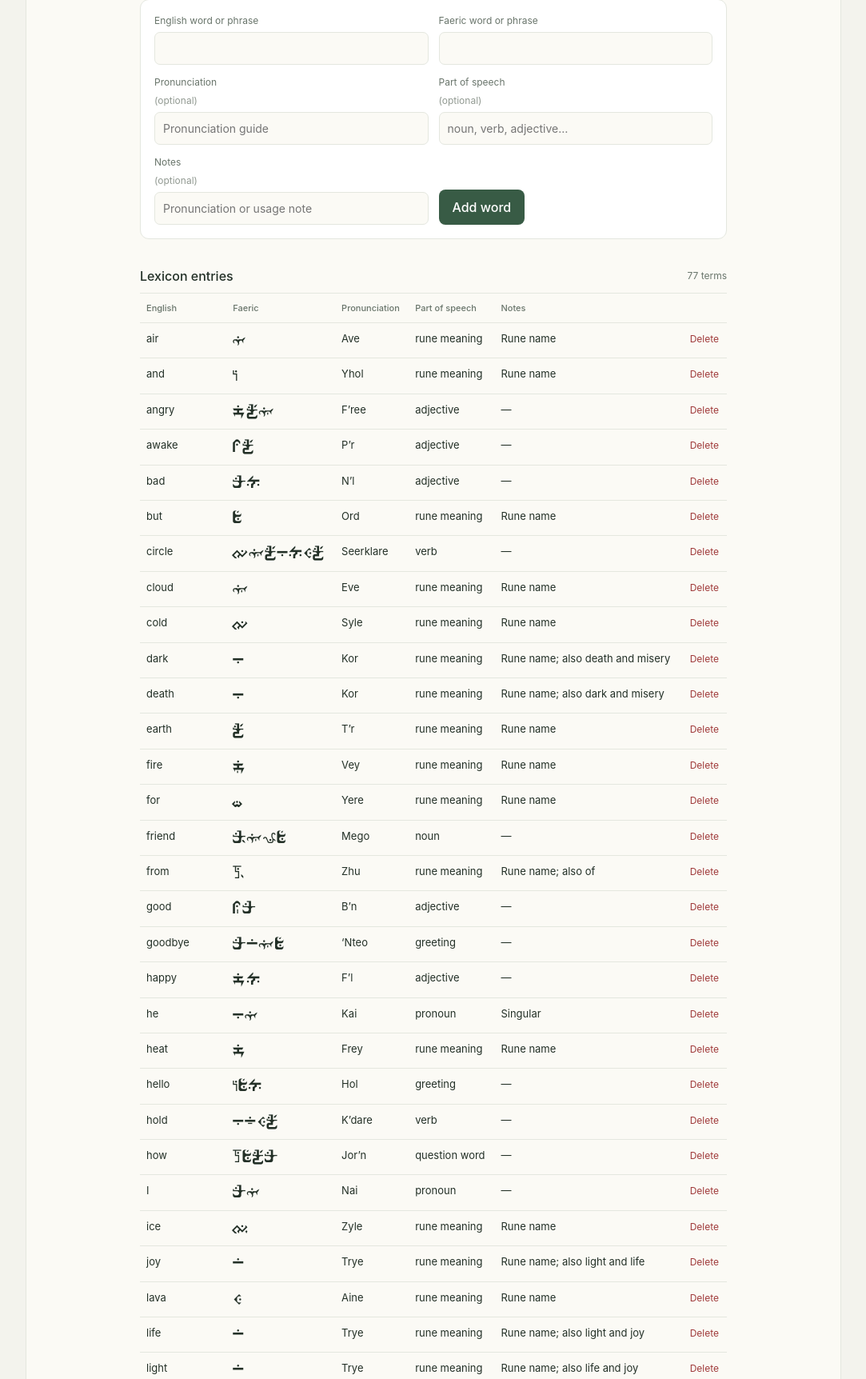
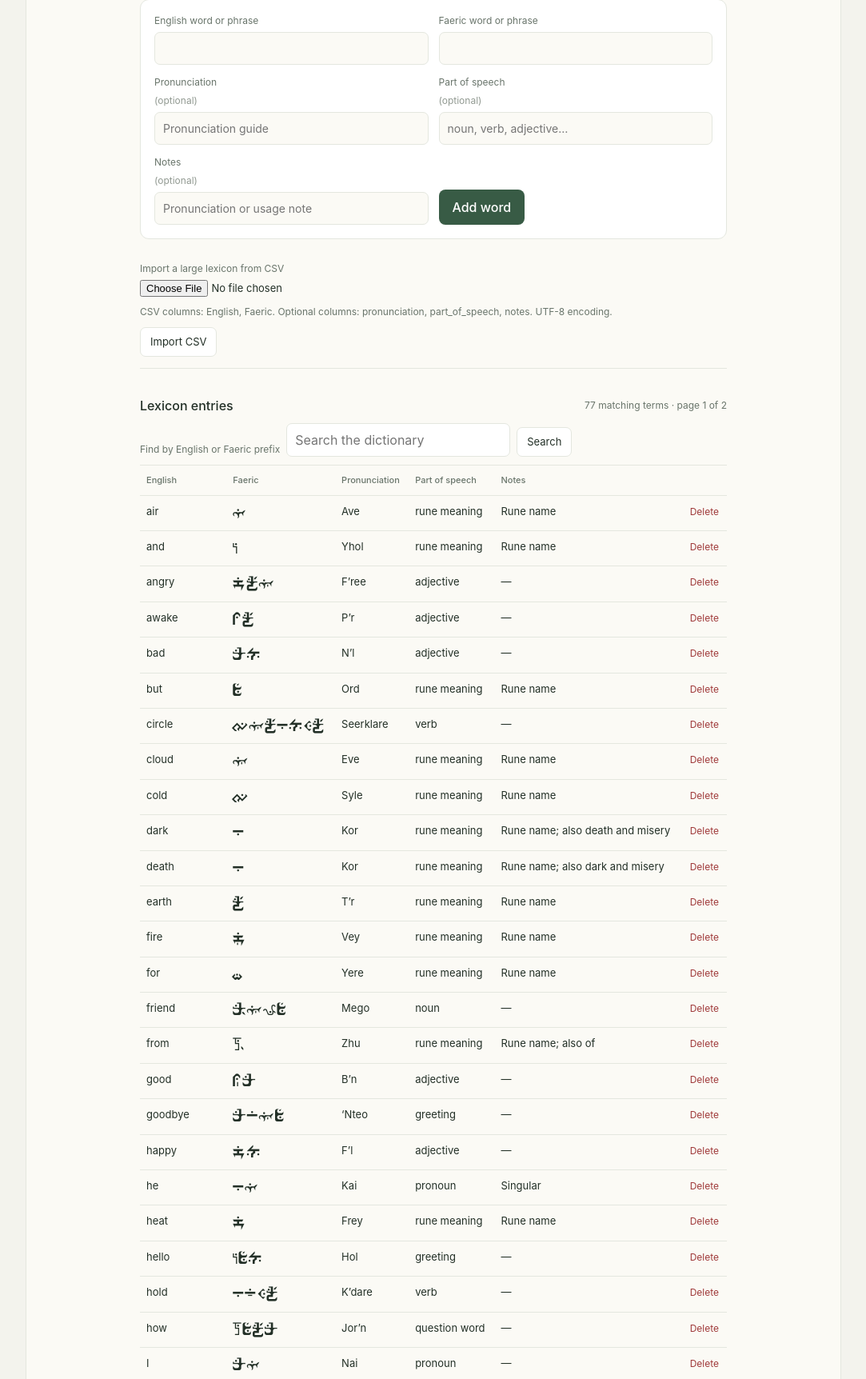
Before and after one commit to CobaltTarantula/final_project, a Flask app: page /dictionary in a window 1280 px wide. Shown: the part 196-1920 px from the top of the page at 80% size, without its empty margins (98-1181 px from the left). Run offline with Flask 3, Linux system fonts and the light colour scheme; data comes from the database, SQL or seed files in the repository.

Commit message:
Scaling for large lexicons, pagination of dictionary, allow for lexicon imports? | 0.5

```diff
--- a/app.py
+++ b/app.py
@@ -1,5 +1,7 @@
 """A small local English/Faeric translator backed by SQLite."""
 
+import csv
+import io
 import re
 import sqlite3
 import unicodedata
@@ -12,6 +14,8 @@ ROOT = Path(__file__).resolve().parent
 DATABASE = ROOT / "instance" / "faeric.sqlite3"
 TOKEN_RE = re.compile(r"\w+|[^\w\s]+|\s+", re.UNICODE)
 MAX_TEXT_LENGTH = 500
+LEXICON_PAGE_SIZE = 50
+LEXICON_LOOKUP_BATCH_SIZE = 500
 
 # Transcribed from sources/Fae Rune Pronunciation Guide and Dictionary.docx.
 # The Faeric spellings are the document's Latin-keyboard rune transcriptions.
@@ -154,6 +158,11 @@ def initialize_db():
             name TEXT NOT NULL
         );
 
+        CREATE TABLE IF NOT EXISTS app_metadata (
+            key TEXT PRIMARY KEY,
+            value TEXT NOT NULL
+        );
+
         CREATE TABLE IF NOT EXISTS lexicon_entries (
             id INTEGER PRIMARY KEY AUTOINCREMENT,
             english TEXT NOT NULL,
@@ -234,10 +243,30 @@ def initialize_db():
         )
         db.execute("DROP TABLE lexicon_entries")
         db.execute("ALTER TABLE lexicon_entries_new RENAME TO lexicon_entries")
-    for entry in db.execute("SELECT id, english, faeric FROM lexicon_entries").fetchall():
+    normalization_version = db.execute(
+        "SELECT value FROM app_metadata WHERE key = 'lexicon_normalization_version'"
+    ).fetchone()
+    if normalization_version is None or normalization_version["value"] != "2":
+        last_id = 0
+        while True:
+            batch = db.execute(
+                "SELECT id, english, faeric FROM lexicon_entries "
+                "WHERE id > ? ORDER BY id LIMIT 2000",
+                (last_id,),
+            ).fetchall()
+            if not batch:
+                break
+            db.executemany(
+                "UPDATE lexicon_entries SET english_norm = ?, faeric_norm = ? WHERE id = ?",
+                [
+                    (normalize_english(row["english"]), normalize_faeric(row["faeric"]), row["id"])
+                    for row in batch
+                ],
+            )
+            last_id = batch[-1]["id"]
         db.execute(
-            "UPDATE lexicon_entries SET english_norm = ?, faeric_norm = ? WHERE id = ?",
-            (normalize_english(entry["english"]), normalize_faeric(entry["faeric"]), entry["id"]),
+            "INSERT OR REPLACE INTO app_metadata(key, value) "
+            "VALUES ('lexicon_normalization_version', '2')"
         )
     # Update the original source entry in databases initialized before the user
     # changed the Faeric form for "no" from ni / Nai to Mai.
@@ -259,6 +288,18 @@ def initialize_db():
     db.execute(
         "CREATE UNIQUE INDEX IF NOT EXISTS idx_lexicon_pair "
         "ON lexicon_entries(english_norm, faeric_norm)"
+    )
+    db.execute(
+        "CREATE INDEX IF NOT EXISTS idx_lexicon_english_norm "
+        "ON lexicon_entries(english_norm, id)"
+    )
+    db.execute(
+        "CREATE INDEX IF NOT EXISTS idx_lexicon_faeric_norm "
+        "ON lexicon_entries(faeric_norm, id)"
+    )
+    db.execute(
+        "CREATE INDEX IF NOT EXISTS idx_lexicon_pos_faeric "
+        "ON lexicon_entries(part_of_speech, faeric_norm)"
     )
 
     rule_columns = {row["name"] for row in db.execute("PRAGMA table_info(language_rules)")}
@@ -301,6 +342,10 @@ def initialize_db():
                )""",
             (tense.title(), tense, prefix, suffix, description, tense),
         )
+    db.execute(
+        "INSERT OR IGNORE INTO app_metadata(key, value) "
+        "SELECT 'lexicon_entry_count', CAST(COUNT(*) AS TEXT) FROM lexicon_entries"
+    )
     db.commit()
     db.close()
 
@@ -349,6 +394,111 @@ def find_english_verb(word, verb_entries, allow_past=False):
                 if candidate == row["english_norm"]:
                     return row, "past"
     return None, None
+
+
+def english_verb_lookup_candidates(word):
+    """Return likely English lemmas needed to recognize common inflections."""
+    normalized = normalize_english(word)
+    candidates = {normalized}
+    if normalized.endswith("s"):
+        candidates.add(normalized[:-1])
+        if normalized.endswith("es"):
+            candidates.add(normalized[:-2])
+    for lemma, past_form in IRREGULAR_PAST_FORMS.items():
+        if normalized == past_form:
+            candidates.add(lemma)
+    if normalized.endswith("ed"):
+        stem = normalized[:-2]
+        candidates.update((stem, stem + "e", normalized[:-1]))
+        if len(stem) > 1 and stem[-1] == stem[-2]:
+            candidates.add(stem[:-1])
+        if stem.endswith("i"):
+            candidates.add(stem[:-1] + "y")
+    return candidates
+
+
+def candidate_lexicon_keys(text, direction, rules):
+    """Build bounded lookup keys from the input, including possible phrases."""
+    pieces = TOKEN_RE.findall(text)
+    word_positions = [index for index, piece in enumerate(pieces) if piece.isalnum()]
+    normalize = normalize_english if direction == "en_to_fae" else normalize_faeric
+    keys = set()
+
+    for position_index, start in enumerate(word_positions):
+        word = pieces[start]
+        normalized_word = normalize(word)
+        keys.add(normalized_word)
+
+        if direction == "en_to_fae":
+            keys.update(english_verb_lookup_candidates(word))
+
+        for rule in rules:
+            source_suffix = (
+                rule["source_suffix"] if direction == "en_to_fae" else rule["target_suffix"]
+            )
+            suffix = normalize(source_suffix)
+            if suffix and normalized_word.endswith(suffix) and len(normalized_word) > len(suffix):
+                keys.add(normalized_word[:-len(suffix)])
+
+        # Dictionary entries may be words or phrases. Candidate phrases are
+        # drawn only from the submitted text, never from the whole lexicon.
+        for end in word_positions[position_index:]:
+            phrase = "".join(pieces[start:end + 1])
+            if len(phrase) > 120:
+                break
+            keys.add(normalize(phrase))
+
+    return keys
+
+
+def fetch_lexicon_entries(db, field, keys):
+    """Fetch only indexed lexicon keys present in this translation request."""
+    if field not in {"english_norm", "faeric_norm"}:
+        raise ValueError("Unsupported lexicon lookup field")
+    rows_by_id = {}
+    key_list = list(keys)
+    for start in range(0, len(key_list), LEXICON_LOOKUP_BATCH_SIZE):
+        batch = key_list[start:start + LEXICON_LOOKUP_BATCH_SIZE]
+        placeholders = ",".join("?" for _ in batch)
+        query = f"SELECT * FROM lexicon_entries WHERE {field} IN ({placeholders}) ORDER BY id"
+        for row in db.execute(query, batch):
+            rows_by_id[row["id"]] = row
+    return sorted(rows_by_id.values(), key=lambda row: row["id"])
+
+
+def lookup_entries_for_translation(db, text, direction, rules, conjugations):
+    """Look up matching words and phrases without loading the full dictionary."""
+    field = "english_norm" if direction == "en_to_fae" else "faeric_norm"
+    keys = candidate_lexicon_keys(text, direction, rules)
+
+    pronouns = []
+    if direction == "fae_to_en":
+        # Pronoun forms are needed to split fused Faeric conjugations into their
+        # pronoun and verb parts. This is a small indexed category, not the lexicon.
+        pronouns = db.execute(
+            "SELECT * FROM lexicon_entries WHERE part_of_speech = 'pronoun'"
+        ).fetchall()
+        pieces = TOKEN_RE.findall(text)
+        for piece in pieces:
+            if not piece.isalnum():
+                continue
+            normalized = normalize_faeric(piece)
+            for pronoun in pronouns:
+                for rule in conjugations:
+                    prefix = normalize_faeric(rule["prefix"] + pronoun["faeric"])
+                    suffix = normalize_faeric(rule["suffix"])
+                    if normalized.startswith(prefix) and (not suffix or normalized.endswith(suffix)):
+                        suffix_length = len(suffix) if suffix else 0
+                        end = len(normalized) - suffix_length if suffix_length else len(normalized)
+                        verb_key = normalized[len(prefix):end]
+                        if verb_key:
+                            keys.add(verb_key)
+
+    entries = fetch_lexicon_entries(db, field, keys)
+    if pronouns:
+        found_ids = {row["id"] for row in entries}
+        entries.extend(row for row in pronouns if row["id"] not in found_ids)
+    return entries
 
 
 def preferred_entry(rows, direction):
@@ -468,7 +618,7 @@ def translate_text(text, direction, entries, rules, conjugations):
         raw_pieces = TOKEN_RE.findall(text)
         conjugated_forms = {}
         # Recognize the source conjugation templates in reverse.
-        for index, piece in enumerate(raw_pieces):
+        for piece in raw_pieces:
             if not piece.isalnum():
                 continue
             normalized = normalize_faeric(piece)
@@ -484,11 +634,11 @@ def translate_text(text, direction, entries, rules, conjugations):
                         form = normalize_faeric(form)
                         if normalized == form:
                             english_verb = english_verb_form(verb["english"], rule["tense"])
-                            conjugated_forms[index] = pronoun["english"] + " " + english_verb
+                            conjugated_forms[normalized] = pronoun["english"] + " " + english_verb
                             break
-                    if index in conjugated_forms:
+                    if normalized in conjugated_forms:
                         break
-                if index in conjugated_forms:
+                if normalized in conjugated_forms:
                     break
 
     # Match saved multiword entries before tokenizing the remaining text.
@@ -522,8 +672,8 @@ def translate_text(text, direction, entries, rules, conjugations):
                 generated_pronunciations.get(normalize_faeric(piece), piece)
             )
             continue
-        if not forward and piece_index in conjugated_forms:
-            translated.append(conjugated_forms[piece_index])
+        if not forward and normalized in conjugated_forms:
+            translated.append(conjugated_forms[normalized])
             continue
         candidates = words.get(normalized, [])
         result = None
@@ -570,12 +720,28 @@ def translate_text(text, direction, entries, rules, conjugations):
 
 def page_data():
     db = get_db()
+    entry_count = db.execute(
+        "SELECT value FROM app_metadata WHERE key = 'lexicon_entry_count'"
+    ).fetchone()
     return {
-        "entry_count": db.execute("SELECT COUNT(*) FROM lexicon_entries").fetchone()[0],
+        "entry_count": int(entry_count["value"]) if entry_count else 0,
         "rule_count": db.execute(
             "SELECT COUNT(*) FROM language_rules WHERE enabled = 1"
         ).fetchone()[0],
     }
+
+
+def prefix_upper_bound(prefix):
+    """Return the exclusive Unicode sort bound for a BINARY prefix range."""
+    characters = list(prefix)
+    for index in range(len(characters) - 1, -1, -1):
+        codepoint = ord(characters[index])
+        if codepoint < 0x10FFFF:
+            next_codepoint = codepoint + 1
+            if 0xD800 <= next_codepoint <= 0xDFFF:
+                next_codepoint = 0xE000
+            return "".join(characters[:index]) + chr(next_codepoint)
+    return None
 
 
 @app.route("/", methods=["GET", "POST"])
@@ -598,7 +764,6 @@ def translate():
         elif len(original) > MAX_TEXT_LENGTH:
             message = f"Keep phrases to {MAX_TEXT_LENGTH} characters or fewer."
         else:
-            entries = db.execute("SELECT * FROM lexicon_entries").fetchall()
             rules = db.execute(
                 "SELECT * FROM language_rules WHERE enabled = 1 AND kind = 'suffix' ORDER BY id"
             ).fetchall()
@@ -607,6 +772,9 @@ def translate():
             conjugations = db.execute(
                 "SELECT * FROM language_rules WHERE enabled = 1 AND kind = 'conjugation'"
             ).fetchall()
+            entries = lookup_entries_for_translation(
+                db, original, direction, rules, conjugations
+            )
             result, unknown_words, pronunciation = translate_text(
                 original, direction, entries, rules, conjugations
             )
@@ -657,27 +825,160 @@ def dictionary():
                     "VALUES (?, ?, ?, ?, ?, ?, ?)",
                     (english, faeric, normalize_english(english), normalize_faeric(faeric), part_of_speech, notes, pronunciation),
                 )
+                db.execute(
+                    "UPDATE app_metadata SET value = CAST(CAST(value AS INTEGER) + 1 AS TEXT) "
+                    "WHERE key = 'lexicon_entry_count'"
+                )
                 db.commit()
                 return redirect(url_for("dictionary", saved="1"))
             except sqlite3.IntegrityError:
                 message = "That exact English–Faeric pair is already in the lexicon."
 
+    search = request.args.get("q", "").strip()[:120]
+    page = request.args.get("page", default=1, type=int) or 1
+    page = max(1, page)
+    where = ""
+    parameters = []
+    if search:
+        english_prefix = normalize_english(search)
+        faeric_prefix = normalize_faeric(search)
+        english_upper = prefix_upper_bound(english_prefix)
+        faeric_upper = prefix_upper_bound(faeric_prefix)
+        english_clause = "(english_norm >= ? AND english_norm < ?)" if english_upper else "english_norm >= ?"
+        faeric_clause = "(faeric_norm >= ? AND faeric_norm < ?)" if faeric_upper else "faeric_norm >= ?"
+        where = f"WHERE {english_clause} OR {faeric_clause}"
+        parameters.extend((english_prefix, english_upper) if english_upper else (english_prefix,))
+        parameters.extend((faeric_prefix, faeric_upper) if faeric_upper else (faeric_prefix,))
+
+    total_entries = db.execute(
+        f"SELECT COUNT(*) FROM lexicon_entries {where}", parameters
+    ).fetchone()[0]
+    page_count = max(1, (total_entries + LEXICON_PAGE_SIZE - 1) // LEXICON_PAGE_SIZE)
+    page = min(page, page_count)
     entries = db.execute(
-        "SELECT * FROM lexicon_entries ORDER BY english_norm"
+        f"SELECT * FROM lexicon_entries {where} "
+        "ORDER BY english_norm, id LIMIT ? OFFSET ?",
+        [*parameters, LEXICON_PAGE_SIZE, (page - 1) * LEXICON_PAGE_SIZE],
     ).fetchall()
     if request.args.get("saved"):
         message = "Word added to your lexicon."
     if request.args.get("deleted"):
         message = "Word removed from your lexicon."
-    return render_template("dictionary.html", entries=entries, message=message, **page_data())
+    if request.args.get("import_error"):
+        message = request.args.get("import_error", "CSV import failed.")[:200]
+    if request.args.get("imported"):
+        message = (
+            f"Imported {request.args.get('imported')} entries; "
+            f"skipped {request.args.get('skipped', '0')} duplicates and "
+            f"{request.args.get('invalid', '0')} invalid rows."
+        )
+    return render_template(
+        "dictionary.html", entries=entries, message=message, search=search,
+        page=page, page_count=page_count, total_entries=total_entries, **page_data()
+    )
+
+
+@app.post("/dictionary/import")
+def import_dictionary():
+    upload = request.files.get("file")
+    if upload is None or not upload.filename:
+        return redirect(url_for("dictionary", import_error="Choose a CSV file."))
+
+    text_stream = io.TextIOWrapper(upload.stream, encoding="utf-8-sig", newline="")
+    reader = csv.DictReader(text_stream)
+    headers = {name.strip().casefold() for name in (reader.fieldnames or []) if name}
+    if not {"english", "faeric"}.issubset(headers):
+        return redirect(
+            url_for("dictionary", import_error="CSV needs English and Faeric columns.")
+        )
+
+    db = get_db()
+    imported = skipped = invalid = 0
+    batch = []
+    db.execute("BEGIN")
+    try:
+        for source_row in reader:
+            if any(key is None or not isinstance(value, str) for key, value in source_row.items()):
+                invalid += 1
+                continue
+            row = {
+                (key or "").strip().casefold(): (value or "").strip()
+                for key, value in source_row.items()
+            }
+            english = row.get("english", "")
+            faeric = row.get("faeric", "")
+            pronunciation = row.get("pronunciation", "")
+            part_of_speech = row.get("part_of_speech", "")
+            notes = row.get("notes", "")
+            values = (english, faeric, pronunciation, part_of_speech, notes)
+            if not english or not faeric or max(map(len, values)) > 120:
+                invalid += 1
+                continue
+            batch.append(
+                (
+                    english, faeric, normalize_english(english), normalize_faeric(faeric),
+                    part_of_speech, notes, pronunciation,
+                )
+            )
+            if len(batch) >= 1000:
+                before = db.total_changes
+                db.executemany(
+                    """INSERT OR IGNORE INTO lexicon_entries
+                       (english, faeric, english_norm, faeric_norm, part_of_speech, notes, pronunciation)
+                       VALUES (?, ?, ?, ?, ?, ?, ?)""",
+                    batch,
+                )
+                imported += db.total_changes - before
+                skipped += len(batch) - (db.total_changes - before)
+                batch.clear()
+
+        if batch:
+            before = db.total_changes
+            db.executemany(
+                """INSERT OR IGNORE INTO lexicon_entries
+                   (english, faeric, english_norm, faeric_norm, part_of_speech, notes, pronunciation)
+                   VALUES (?, ?, ?, ?, ?, ?, ?)""",
+                batch,
+            )
+            imported += db.total_changes - before
+            skipped += len(batch) - (db.total_changes - before)
+        db.execute(
+            "UPDATE app_metadata SET value = "
+            "CAST(CAST(value AS INTEGER) + ? AS TEXT) WHERE key = 'lexicon_entry_count'",
+            (imported,),
+        )
+        db.commit()
+    except (csv.Error, UnicodeDecodeError):
+        db.rollback()
+        return redirect(
+            url_for("dictionary", import_error="Could not read the CSV. Save it as UTF-8 and try again.")
+        )
+    finally:
+        text_stream.detach()
+
+    return redirect(
+        url_for("dictionary", imported=imported, skipped=skipped, invalid=invalid)
+    )
 
 
 @app.post("/dictionary/<int:entry_id>/delete")
 def delete_entry(entry_id):
     db = get_db()
-    db.execute("DELETE FROM lexicon_entries WHERE id = ?", (entry_id,))
+    deleted = db.execute("DELETE FROM lexicon_entries WHERE id = ?", (entry_id,)).rowcount
+    if deleted:
+        db.execute(
+            "UPDATE app_metadata SET value = "
+            "CAST(MAX(0, CAST(value AS INTEGER) - ?) AS TEXT) "
+            "WHERE key = 'lexicon_entry_count'",
+            (deleted,),
+        )
     db.commit()
-    return redirect(url_for("dictionary", deleted="1"))
+    return redirect(
+        url_for(
+            "dictionary", deleted="1", page=request.form.get("page", 1),
+            q=request.form.get("q", "")[:120]
+        )
+    )
 
 
 @app.route("/rules", methods=["GET", "POST"])
--- a/static/style.css
+++ b/static/style.css
@@ -58,6 +58,16 @@ textarea::placeholder, .placeholder-result { color: #8a948b; }
 .entry-form label { display: grid; gap: 5px; font-size: 12px; color: var(--muted); }
 .entry-form input { min-width: 0; padding: 9px 10px; border: 1px solid var(--line); border-radius: 7px; background: var(--paper); font-size: 14px; }
 .entry-form .primary-button { align-self: end; justify-self: start; margin-top: 0; }
+.import-form { display: flex; flex-wrap: wrap; align-items: end; gap: 10px 16px; margin-top: 14px; padding: 14px 0; border-bottom: 1px solid var(--line); }
+.import-form label, .dictionary-search label { display: grid; gap: 5px; color: var(--muted); font-size: 12px; }
+.import-form input[type="file"] { max-width: 100%; font-size: 13px; }
+.import-form .field-hint { flex-basis: 100%; margin: 0; }
+.secondary-button { padding: 8px 12px; border: 1px solid var(--line); border-radius: 7px; background: var(--panel); font: inherit; font-size: 13px; cursor: pointer; }
+.secondary-button:hover { background: var(--green-soft); }
+.dictionary-search { display: flex; flex-wrap: wrap; align-items: end; gap: 8px; margin: 10px 0; }
+.dictionary-search input { min-width: min(280px, 100%); padding: 8px 10px; border: 1px solid var(--line); border-radius: 7px; background: var(--panel); }
+.dictionary-search a, .pagination a { color: var(--green); font-size: 13px; }
+.pagination { display: flex; justify-content: center; align-items: center; gap: 18px; margin-top: 16px; color: var(--muted); font-size: 12px; }
 .optional { color: #929a92; }
 .faeric-text { font-family: "Faeric Runes", Georgia, serif; font-size: 1.2em; }
 .table-wrap { overflow-x: auto; }
--- a/templates/dictionary.html
+++ b/templates/dictionary.html
@@ -12,12 +12,28 @@
     <label>Notes <span class="optional">(optional)</span><input name="notes" maxlength="120" placeholder="Pronunciation or usage note"></label>
     <button class="primary-button" type="submit">Add word</button>
   </form>
+  <form method="post" action="{{ url_for('import_dictionary') }}" enctype="multipart/form-data" class="import-form">
+    <label>Import a large lexicon from CSV<input type="file" name="file" accept=".csv,text/csv" required></label>
+    <p class="field-hint">CSV columns: English, Faeric. Optional columns: pronunciation, part_of_speech, notes. UTF-8 encoding.</p>
+    <button class="secondary-button" type="submit">Import CSV</button>
+  </form>
   <section class="list-section">
-    <div class="section-heading"><h2>Lexicon entries</h2><span>{{ entries|length }} terms</span></div>
+    <div class="section-heading"><h2>Lexicon entries</h2><span>{{ total_entries }} matching terms · page {{ page }} of {{ page_count }}</span></div>
+    <form method="get" class="dictionary-search">
+      <label for="dictionary-query">Find by English or Faeric prefix</label>
+      <input id="dictionary-query" name="q" value="{{ search }}" maxlength="120" placeholder="Search the dictionary">
+      <button class="secondary-button" type="submit">Search</button>
+      {% if search %}<a href="{{ url_for('dictionary') }}">Clear</a>{% endif %}
+    </form>
     {% if entries %}
       <div class="table-wrap"><table><thead><tr><th>English</th><th>Faeric</th><th>Pronunciation</th><th>Part of speech</th><th>Notes</th><th><span class="visually-hidden">Actions</span></th></tr></thead><tbody>
-        {% for entry in entries %}<tr><td>{{ entry.english }}</td><td class="faeric-text">{{ entry.faeric }}</td><td>{{ entry.pronunciation or "—" }}</td><td>{{ entry.part_of_speech or "—" }}</td><td>{{ entry.notes or "—" }}</td><td><form method="post" action="{{ url_for('delete_entry', entry_id=entry.id) }}"><button class="text-button" type="submit" aria-label="Delete {{ entry.english }} / {{ entry.faeric }}">Delete</button></form></td></tr>{% endfor %}
+        {% for entry in entries %}<tr><td>{{ entry.english }}</td><td class="faeric-text">{{ entry.faeric }}</td><td>{{ entry.pronunciation or "—" }}</td><td>{{ entry.part_of_speech or "—" }}</td><td>{{ entry.notes or "—" }}</td><td><form method="post" action="{{ url_for('delete_entry', entry_id=entry.id) }}"><input type="hidden" name="page" value="{{ page }}"><input type="hidden" name="q" value="{{ search }}"><button class="text-button" type="submit" aria-label="Delete {{ entry.english }} / {{ entry.faeric }}">Delete</button></form></td></tr>{% endfor %}
       </tbody></table></div>
-    {% else %}<p class="empty-state">No words yet. Add a few entries to try the translator.</p>{% endif %}
+      {% if page_count > 1 %}<nav class="pagination" aria-label="Dictionary pages">
+        {% if page > 1 %}<a href="{{ url_for('dictionary', q=search, page=page - 1) }}">Previous</a>{% endif %}
+        <span>Page {{ page }} of {{ page_count }}</span>
+        {% if page < page_count %}<a href="{{ url_for('dictionary', q=search, page=page + 1) }}">Next</a>{% endif %}
+      </nav>{% endif %}
+    {% else %}<p class="empty-state">{% if search %}No entries start with that text.{% else %}No words yet. Add a few entries or import a CSV to get started.{% endif %}</p>{% endif %}
   </section>
 {% endblock %}
```
Also changed, not shown: project_log.md (+2 -1 lines).
